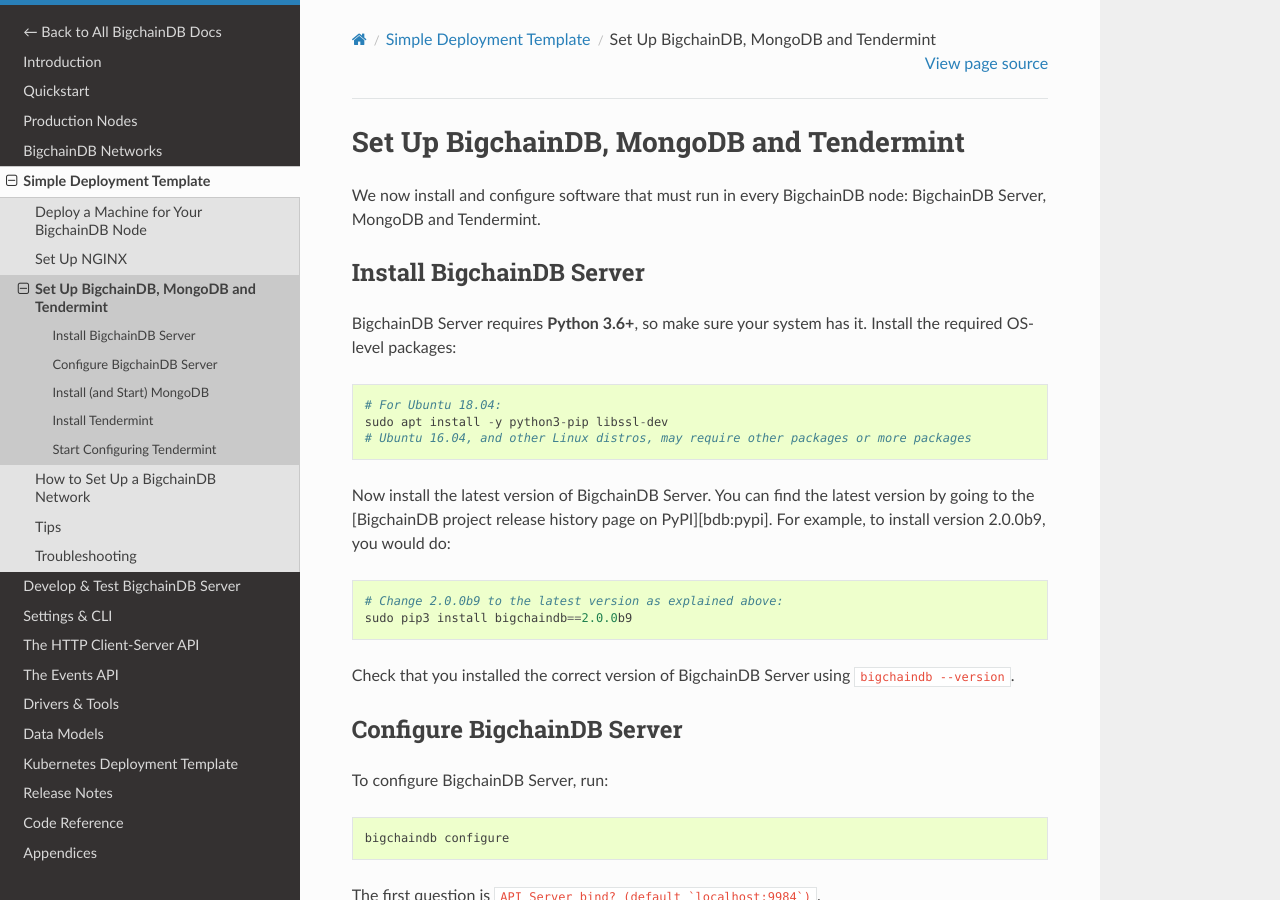
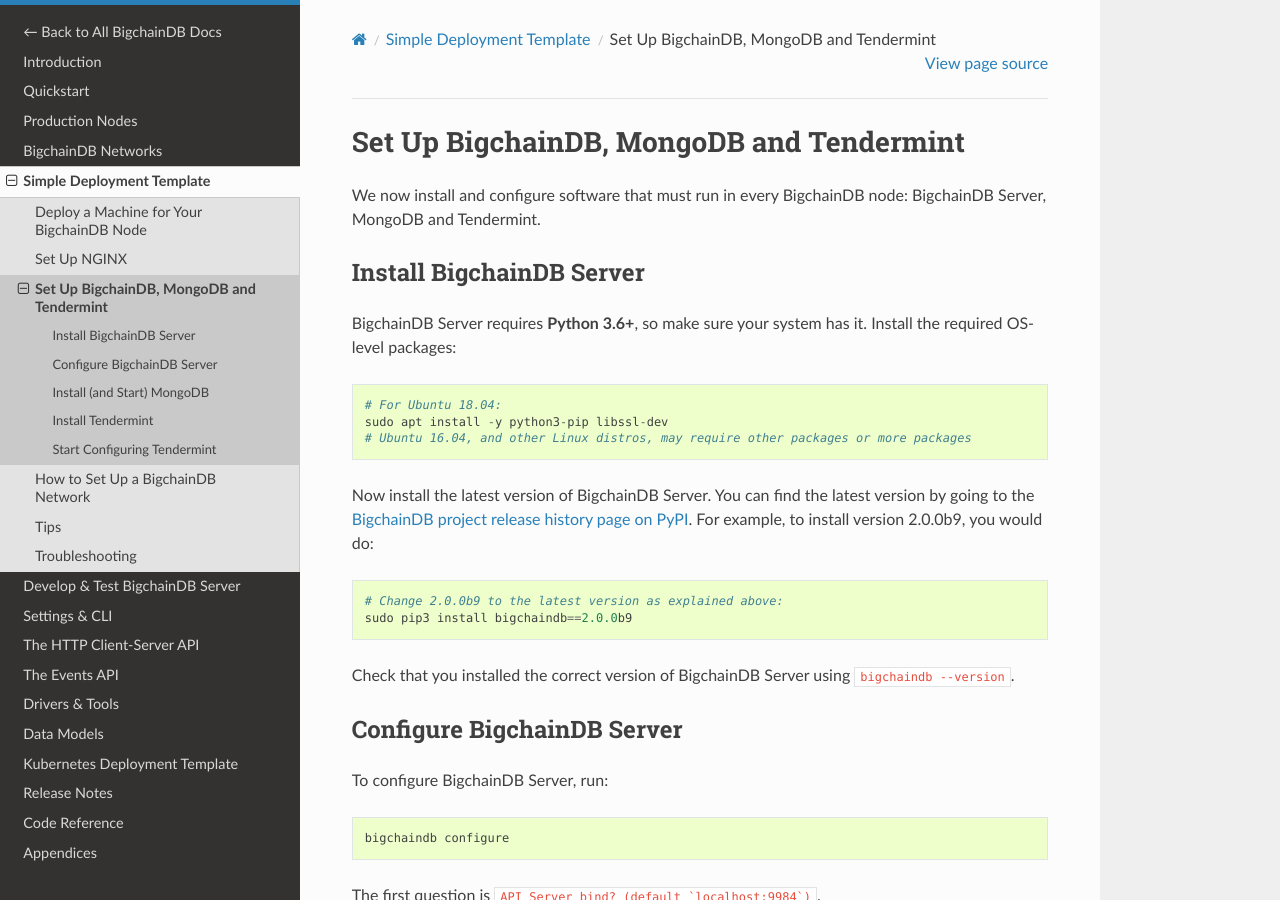
Before and after one commit to thematerials-network/bigchaindb-node, a Sphinx documentation site: the page built from bigchaindb/docs/server/source/simple-deployment-template/set-up-node-software.md, in a window 1280 px wide and 900 px high. Built offline with Sphinx 7.4.7 and the Read the Docs theme 2.0.0, drawn with Linux system fonts in a browser that asks for light colours; part of the change alters nothing that is shown.

Commit message:
Fix a link in the docs

````diff
--- a/bigchaindb/docs/server/source/simple-deployment-template/set-up-node-software.md
+++ b/bigchaindb/docs/server/source/simple-deployment-template/set-up-node-software.md
@@ -23,7 +23,7 @@ sudo apt install -y python3-pip libssl-dev
 
 Now install the latest version of BigchainDB Server.
 You can find the latest version by going
-to the [BigchainDB project release history page on PyPI][bdb:pypi].
+to the [BigchainDB project release history page on PyPI](https://pypi.org/project/BigchainDB/#history).
 For example, to install version 2.0.0b9, you would do:
 
 ```
````
